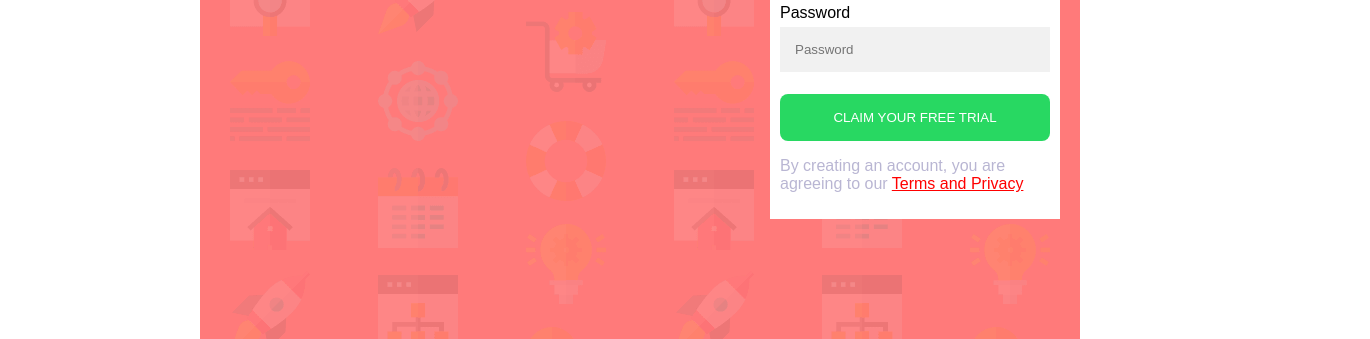
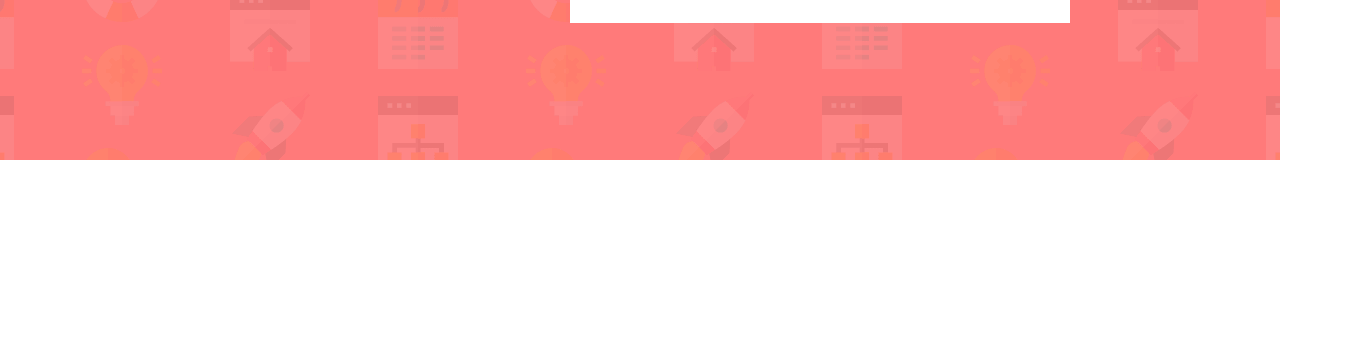
Before and after one commit to Daveduke9/Responsiveness-and-media-query, a plain HTML site: page index.html in a window 1280 px wide. Shown: the part 661-1000 px from the top of the page, 1370 px wide, since content can reach past the window. After the commit the page ends 821 px from the top, so only its background shows below. Drawn offline with Linux system fonts and the light colour scheme.

```diff
--- a/index.html
+++ b/index.html
@@ -9,8 +9,10 @@
 <style>
     body, html {
       height: 100%;
-      margin: 100px;
+      margin: 0;
       font-family: Arial, Helvetica, sans-serif;
+      font-size: 16px;
+      font-weight: 400, 500, 600, 700;
     }
 
     * {
@@ -21,8 +23,12 @@
       /* The image used */
       background-image: url("bg-intro-desktop.png"); background-color:hsl(0, 100%, 74%);;
       height: 100%;
+      background-size: cover;
+      background-position: center center;
+      background-attachment: fixed;
       width: 100%;
       min-height: 100%;
+      min-width: 100%;
 
       /* Center and scale the image nicely */
       background-position: center;
@@ -36,7 +42,7 @@
     .container1 {
       position: absolute;
       left: 550px;
-      width: 500px;
+      width: 100%;
       margin: 20px;
       max-width: 500px;
       padding: 0px;
@@ -46,6 +52,7 @@
     .container2 {
       position: absolute;
       left: 550px;
+      width: 100%;
       margin: 20px;
       max-width: 500px;
       padding: 10px;
@@ -89,6 +96,12 @@
 a {
   color: red;
 }
+
+@media only screen and (max-width: 375px) {
+  .bg-img {
+    width: 300%
+  }
+}
 </style>
 <body>
 
```
